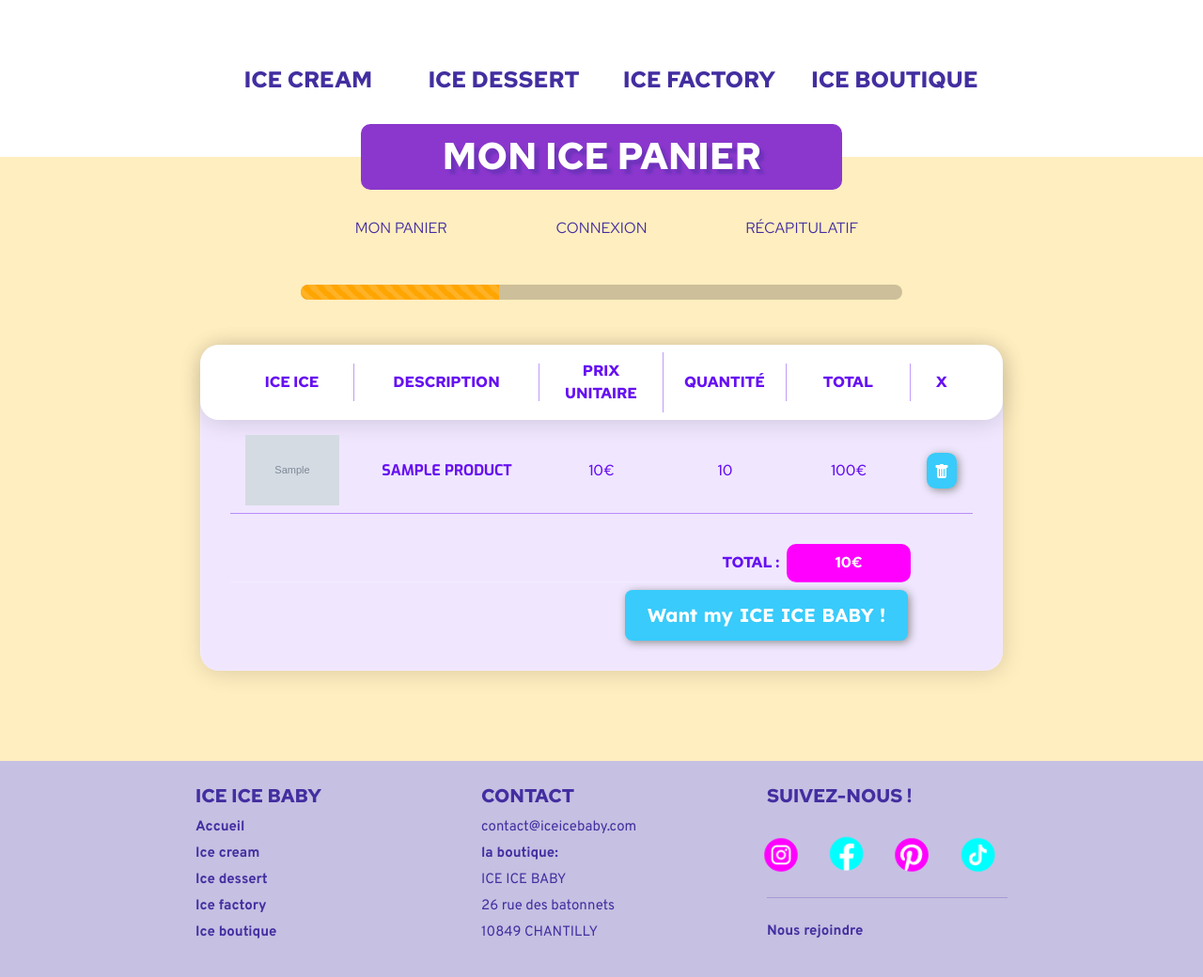
After one commit to CassouDev/Iceicebaby, a Symfony app: template templates/cart/cart.html.twig in a window 1280 px wide. The commit adds this page. Shown: the part 452-1492 px from the top of the page at 94% size. Run offline with Twig, Linux system fonts and the light colour scheme; the template is opened without the code that fills it: most values are stand-ins (such as "Sample title", 1, 10 or a date in 2020); grey boxes marked "Sample" are stand-in pictures; some libraries are stand-ins or nearby versions.

Commit message:
Cart creation - add + remove - CartService
ordering + url {status} -> 'panier'

```diff
--- /dev/null
+++ b/public/css/cart.css
@@ -0,0 +1,46 @@
+/* PROGRESS BAR */
+.bg-danger {
+    background-color: orange!important;
+}
+/*TABLES*/
+.table {
+    color: #6610f2;
+    font-weight: 500;
+}
+.table-title {
+    height: 80px;
+    background-color: white;
+    border-radius: 20px;
+    box-shadow: inset 1px 1px rgb(255 255 255 / 20%), inset -1px -1px rgb(255 255 255 / 10%), 1px 3px 24px -1px rgb(0 0 0 / 15%);
+}
+.table thead tr th {
+    border-bottom: none;
+    align-self: center;
+}
+.table thead tr th.table-box {
+    border-right: 1px solid #6710f26b;
+}
+.table tbody tr {
+    border-bottom: 1px solid #6710f26b;
+}
+.table tbody tr td {
+    border-bottom: none;
+    align-self: center;
+}
+#item-name {
+    font-family: 'Exo', sans-serif;
+    text-transform: uppercase;
+}
+.table img { /*img size*/
+    width: 100px!important;
+}
+#total-title {
+    font-weight: 700;
+    text-transform: uppercase;
+}
+#total-price {
+    font-weight: 700;
+    color: white;
+    background-color: magenta;
+    border-radius: 10px;
+}
--- /dev/null
+++ b/templates/cart/cart.html.twig
@@ -0,0 +1,123 @@
+{% extends 'base.html.twig' %}
+
+{% block stylesheets %}
+    <link href="{{ asset('css/template.css') }}" type="text/css" rel="stylesheet">
+    <link href="{{ asset('css/homepage.css') }}" type="text/css" rel="stylesheet">
+    <link href="{{ asset('css/cart.css') }}" type="text/css" rel="stylesheet">
+    <link href="{{ asset('css/account.css') }}" type="text/css" rel="stylesheet">
+    <link href="/your-path-to-fontawesome/css/fontawesome.css" rel="stylesheet">
+{% endblock %}
+
+{% block title %}Mon Ice panier{% endblock %}
+
+{% block betweenNavbars %}
+    <h1 class="row justify-content-md-center">MON ICE PANIER</h1>
+{% endblock %}
+
+{% block navbar2 %}
+    {% if items | length > 0 %}
+        {% if not app.user %}
+            <div class="row second_navbar mt-4 ms-auto me-auto mb-3">
+                <ul class="navbar-nav">
+                    <li class="col-md-4 nav-item {{ panier_link }}">MON PANIER</li>
+                    <li class="col-md-4 nav-item {{ connexion_link }}">CONNEXION</li>
+                    <li class="col-md-4 nav-item {{ recap_link }}">RÉCAPITULATIF</li>
+                </ul>
+            </div>
+        {% else %}
+            <div class="row second_navbar mt-4 ms-auto me-auto mb-3">
+                <ul class="navbar-nav">
+                    <li class="col-md-6 nav-item">
+                        <a class="nav-link {{ panier_link }}" href="">MON PANIER</a>
+                    </li>
+                    <li class="col-md-6 nav-item">
+                        <a class="nav-link {{ recap_link }}" href="{{ path('cart_recap', {'id': app.user.id}) }}">RÉCAPITULATIF</a>
+                    </li>
+                </ul>
+            </div>
+        {% endif %}
+    {% endif %}
+{% endblock %}
+
+{% block body %}
+    {% if items | length > 0 %}
+        <div class="container-fluid">
+            <div class="row">
+                {% if not app.user %}
+                    <div class="col-md-6 mb-4 ms-auto me-auto progress">
+                        <div class="progress-bar progress-bar-striped progress-bar-animated bg-danger" role="progressbar" style="width: 33%;" aria-valuenow="33" aria-valuemin="0" aria-valuemax="100"></div>
+                    </div>
+                {% else %}
+                    <div class="col-md-6 mb-4 ms-auto me-auto progress">
+                        <div class="progress-bar progress-bar-striped progress-bar-animated bg-danger" role="progressbar" style="width: 50%;" aria-valuenow="50" aria-valuemin="0" aria-valuemax="100"></div>
+                    </div>
+                {% endif %}
+                <div class="col-md-8 ice-card ms-auto me-auto mb-5 infos-card">
+                    <table class="row table mb-1">
+                        <thead class="col-md-12">
+                            <tr class="row table-title ps-3 pe-3">
+                                <th class="col-md-2 table-box">ICE ICE</th>
+                                <th class="col-md-3 table-box">DESCRIPTION</th>
+                                <th class="col-md-2 table-box">PRIX UNITAIRE</th>
+                                <th class="col-md-2 table-box">QUANTITÉ</th>
+                                <th class="col-md-2 table-box">TOTAL</th>
+                                <th class="col-md-1">X</th>
+                            </tr>
+                        </thead>
+                        <tbody class="col-md-12 mt-1 ps-3 pe-3">
+                            {% for item in items %}
+                                <tr class="row">
+                                    <td class="col-md-2">
+                                        <img class="d-block me-auto ms-auto" src="../../images/{{ item.product.productMainPicture }}" alt="Photo principale">
+                                    </td>
+                                    <td class="col-md-3" id="item-name">{{ item.product.productName }}</td>
+                                    <td class="col-md-2">{{ item.product.productPrice }}€</td>
+                                    <td class="col-md-2">{{ item.quantity }}</td>
+                                    <td class="col-md-2">{{ item.product.productPrice * item.quantity}}€</td>
+                                    <td class="col-md-1">
+                                        <a href="{{ path('cart_remove', {'id': item.product.id}) }}" class="btn btn-sm btn-info iceice-button mt-0">
+                                            <svg xmlns="http://www.w3.org/2000/svg" width="16" height="16" fill="currentColor" class="bi bi-trash-fill" viewBox="0 0 16 16">
+                                                <path d="M2.5 1a1 1 0 0 0-1 1v1a1 1 0 0 0 1 1H3v9a2 2 0 0 0 2 2h6a2 2 0 0 0 2-2V4h.5a1 1 0 0 0 1-1V2a1 1 0 0 0-1-1H10a1 1 0 0 0-1-1H7a1 1 0 0 0-1 1H2.5zm3 4a.5.5 0 0 1 .5.5v7a.5.5 0 0 1-1 0v-7a.5.5 0 0 1 .5-.5zM8 5a.5.5 0 0 1 .5.5v7a.5.5 0 0 1-1 0v-7A.5.5 0 0 1 8 5zm3 .5v7a.5.5 0 0 1-1 0v-7a.5.5 0 0 1 1 0z"/>
+                                            </svg>
+                                        </a>
+                                    </td>
+                                </tr>
+                            {% endfor %}
+                        </tbody>
+                        <tfoot class="col-md-12 mt-3 ps-3 pe-3">
+                            <tr class="row">
+                                <td class="col-md-9 text-end" id="total-title">Total :</td>
+                                <td class="col-md-2"  id="total-price">{{ total }}€</td>
+                            </tr>
+                        </tfoot>
+                    </table>
+                    <div class="row pe-3">
+                        <div class="col-md-11 text-end">
+                            {% if not app.user %}
+                                <a href="{{ path('security_login', {'status': 'panier'}) }}">
+                                    <button class="btn btn-info iceice-button mb-3" id="ordering-button">Want my ICE ICE BABY !</button>
+                                </a>
+                            {% else %}
+                                <a href="{{ path('cart_recap', {'id': app.user.id}) }}">
+                                    <button class="btn btn-info iceice-button mb-3">Want my ICE ICE BABY !</button>
+                                </a>
+                            {% endif %}
+                        </div>
+                    </div>
+                </div>
+            </div>
+        </div>
+    {% else %}
+        <div class="container-fluid">
+            <div class="row">
+                <div class="col-md-8 ice-card ms-auto me-auto mt-5 mb-5 infos-card">
+                    <p class="fw-bold m-0 p-4">Votre panier est vide, remplissez-le !</p>
+                </div>
+            </div>
+        </div>
+    {% endif %}
+{% endblock %}
+
+{# {% block javascripts %}
+    <script src="../../js/Cart.js"></script>
+{% endblock %} #}
```
Also changed, not shown: src/Controller/CartController.php (added, +110 -0 lines), src/Service/Cart/CartService.php (added, +115 -0 lines), templates/iceicebaby/icecreamProduct.html.twig (+7 -3 lines), templates/iceicebaby/icedessertProduct.html.twig (+7 -2 lines).
